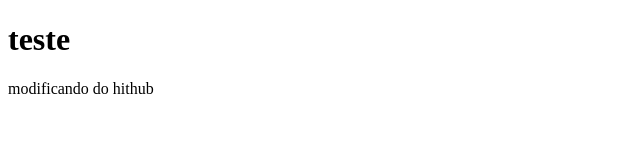
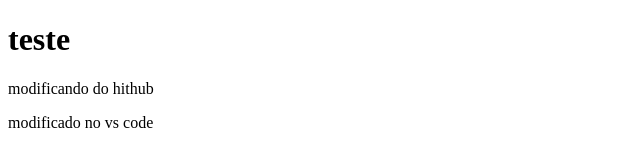
Before and after one commit to Caiodavid3/teste-teste, a plain HTML site: page index.html in a window 1280 px wide. Shown: the whole page, without its empty margins (0-640 px from the left). Drawn offline with Linux system fonts and the light colour scheme.

Commit message:
refactor: alter index.html

```diff
--- a/index.html
+++ b/index.html
@@ -8,5 +8,6 @@
 <body>
      <h1>teste</h1>
       <p>modificando do hithub</p>
+      <p>modificado no vs code</p>
 </body>
 </html>
```
